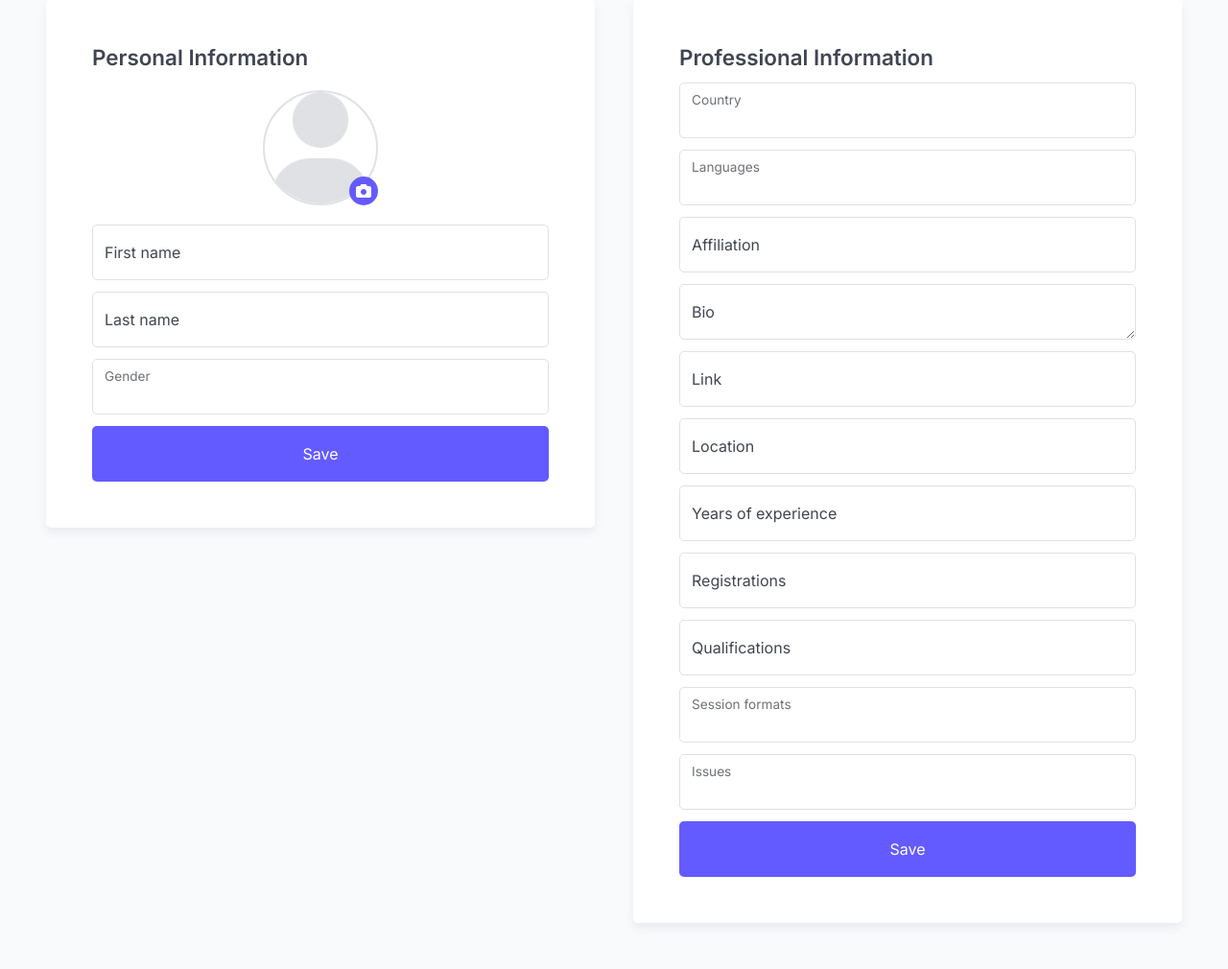
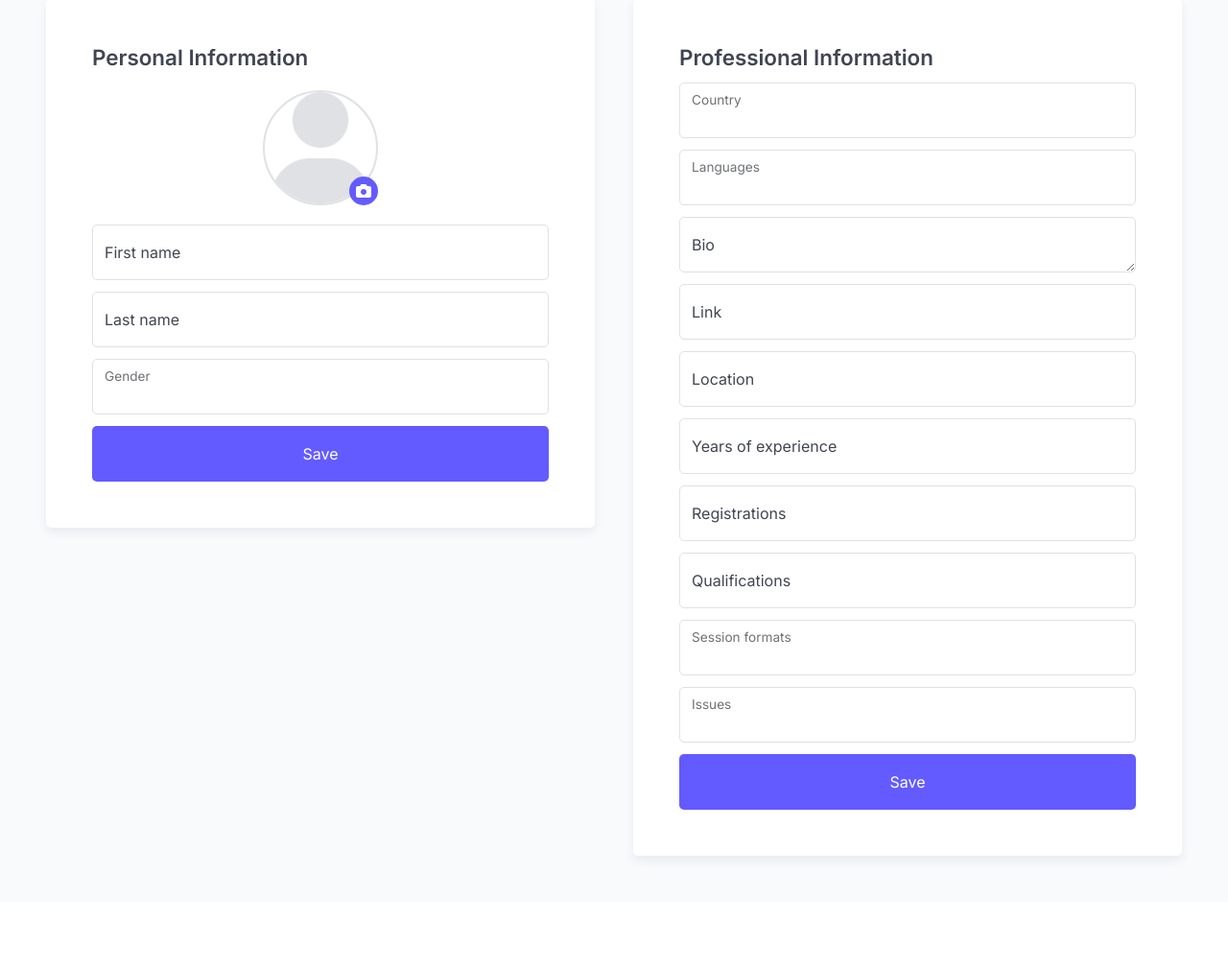
Before and after one commit to neilshaabi/mindli, a Python web app: template app/templates/therapist_profile.html in a window 1280 px wide. Shown: the part 152-1162 px from the top of the page at 96% size. After the commit the page ends 1051 px from the top, so only its background shows below. Run offline with Jinja, Linux system fonts and the light colour scheme; the template is opened without the code that fills it, so the values that code supplies are empty, except form fields; form fields are guessed from the names that the template uses; some libraries are stand-ins or nearby versions.

Commit message:
Removed therapist affiliation

```diff
--- a/app/forms/profile.py
+++ b/app/forms/profile.py
@@ -44,9 +44,6 @@
         "Languages spoken",
         validators=[DataRequired()],
         coerce=int,
-    )
-    affiliation = StringField(
-        "Affiliation", validators=[Optional(), WhitespaceValidator()]
     )
     bio = TextAreaField("Bio", validators=[Optional(), WhitespaceValidator()])
     link = StringField(
--- a/app/models/therapist.py
+++ b/app/models/therapist.py
@@ -16,7 +16,6 @@
         sa.ForeignKey("user.id", ondelete="CASCADE"), index=True
     )
     country: so.Mapped[str] = so.mapped_column(sa.String(50))
-    affiliation: so.Mapped[Optional[str]] = so.mapped_column(sa.Text)
     bio: so.Mapped[Optional[str]] = so.mapped_column(sa.Text)
     link: so.Mapped[Optional[str]] = so.mapped_column(sa.String(255))
     location: so.Mapped[Optional[str]] = so.mapped_column(sa.String(255))
@@ -53,7 +52,6 @@
         fake_therapist = Therapist(
             user_id=fake_user_therapist.id,
             country="Singapore",
-            affiliation="National University of Singapore (NUS)",
             bio="example bio",
             link="http://example.com",
             location="21 Lower Kent Ridge Rd, Singapore 119077",
--- a/app/templates/therapist_profile.html
+++ b/app/templates/therapist_profile.html
@@ -70,11 +70,6 @@
                 </div>
 
                 <div class='form-floating'>
-                    {{ therapist_profile_form.affiliation(class_='form-control', placeholder=therapist_profile_form.affiliation.label.text) }}
-                    {{ therapist_profile_form.affiliation.label }}
-                </div>
-
-                <div class='form-floating'>
                     {{ therapist_profile_form.bio(class_='form-control', placeholder=therapist_profile_form.bio.label.text) }}
                     {{ therapist_profile_form.bio.label }}
                 </div>
--- a/app/views/profile.py
+++ b/app/views/profile.py
@@ -96,7 +96,6 @@
     # Update therapist's profile data if it exists
     if therapist:
         therapist.country = form.country.data
-        therapist.affiliation = form.affiliation.data
         therapist.bio = form.bio.data
         therapist.link = form.link.data
         therapist.location = form.location.data
@@ -109,7 +108,6 @@
         therapist = Therapist(
             user_id=current_user.id,
             country=form.country.data,
-            affiliation=form.affiliation.data,
             bio=form.bio.data,
             link=form.link.data,
             location=form.location.data,
```
Also changed, not shown: tests/conftest.py (+0 -2 lines).
